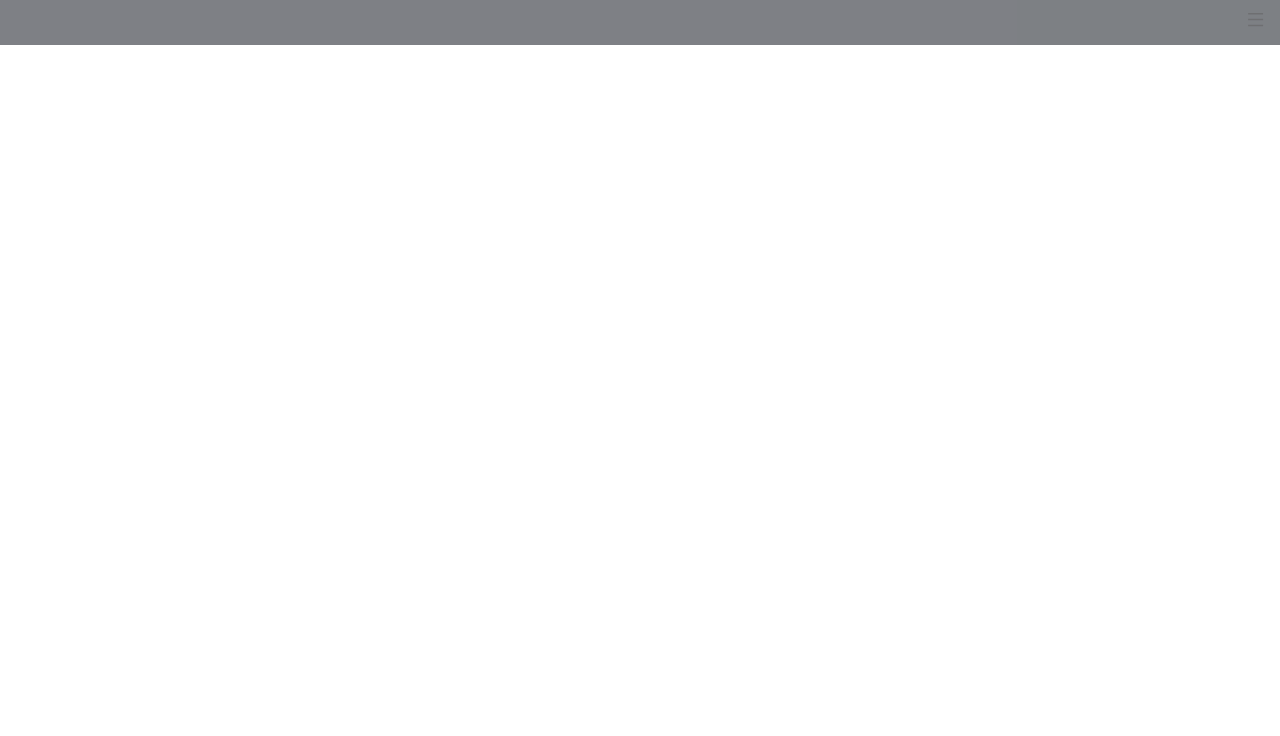
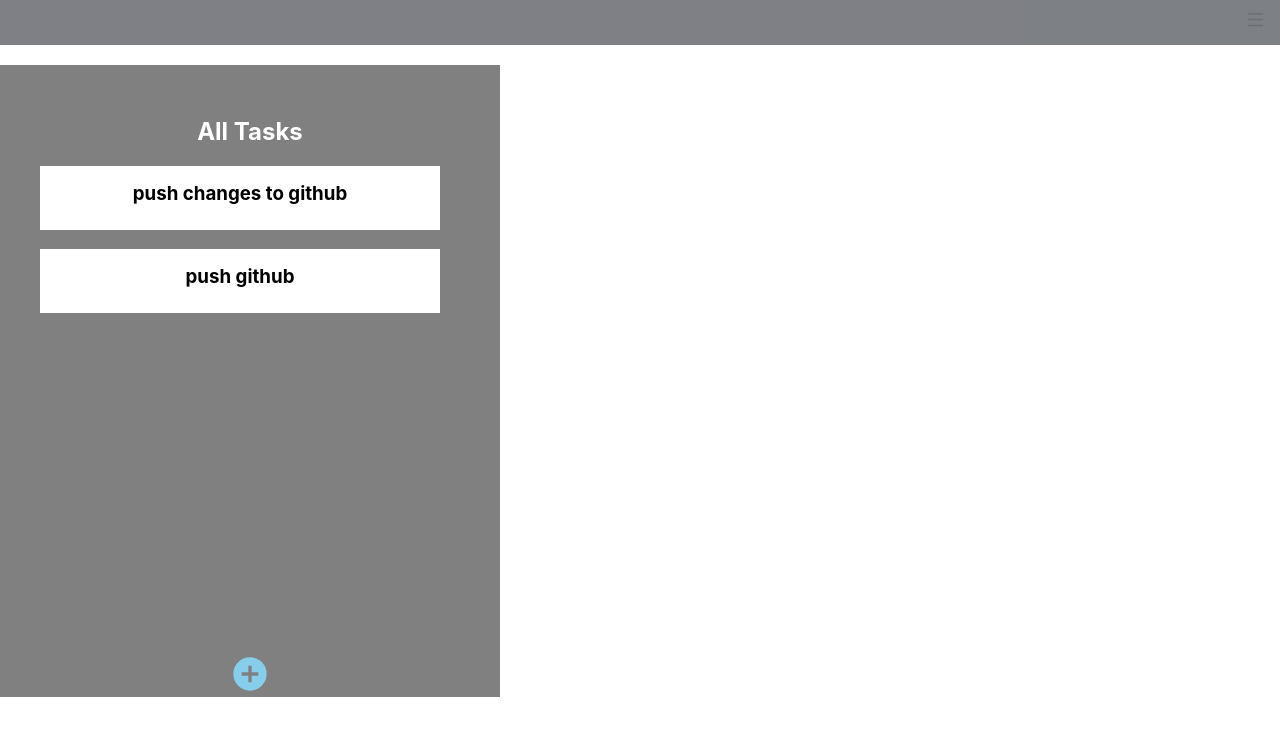
Before and after one commit to nancyzaky/Side-Project, a React (Create React App) app in the folder side-project/: page / in a window 1280 px wide. Shown: the top 736 px of the page. Built offline with nearby package versions, Linux system fonts and the light colour scheme; data requests are answered from the project's data file.

Commit message:
ToDo List

```diff
--- /dev/null
+++ b/side-project/db.json
@@ -0,0 +1,6 @@
+{
+  "to_do": [
+    { "id": 1, "text": "push changes to github" },
+    { "id": 2, "text": "push  github" }
+  ]
+}
--- a/side-project/src/App.js
+++ b/side-project/src/App.js
@@ -1,10 +1,25 @@
-import './App.css';
-import HeaderBar from './components/HeaderBar';
+import "./App.css";
+import React, { useState, useEffect } from "react";
+import HeaderBar from "./components/HeaderBar";
+import Todo from "./components/Todo";
 
 function App() {
+  const [todo, setToDo] = useState([]);
+  const fetchUrl = () => {
+    fetch("http://localhost:3000/to_do")
+      .then((resp) => resp.json())
+      .then((data) => {
+        console.log(data);
+        setToDo(data);
+      });
+  };
+  useEffect(() => {
+    fetchUrl();
+  }, []);
   return (
     <div>
       <HeaderBar />
+      <Todo todo={todo} />
     </div>
   );
 }
--- /dev/null
+++ b/side-project/src/components/Item.js
@@ -0,0 +1,11 @@
+import React from "react";
+
+const Item = ({ text }) => {
+  return (
+    <li style={{ backgroundColor: "white", width: "25rem", height: "4rem" }}>
+      <h3 style={{ color: "black", paddingTop: "1rem" }}>{text}</h3>
+    </li>
+  );
+};
+
+export default Item;
--- /dev/null
+++ b/side-project/src/components/Todo.js
@@ -0,0 +1,32 @@
+import React, { useState } from "react";
+import { RiAddCircleFill } from "react-icons/ri";
+import Item from "./Item.js";
+
+const Todo = ({ todo }) => {
+  const [modal, setModal] = useState(false);
+  const addButton = () => {
+    setModal(!modal);
+  };
+  return (
+    <div className="Todo_main">
+      <div>
+        <h2>All Tasks</h2>
+      </div>
+      <div className="modal"></div>
+      <ul>
+        {todo.map((item) => {
+          return <Item key={item.id} {...item} />;
+        })}
+      </ul>
+      <span>
+        <RiAddCircleFill
+          style={{ marginTop: "65%" }}
+          className="add_btn"
+          onClick={addButton}
+        />
+      </span>
+    </div>
+  );
+};
+
+export default Todo;
--- a/side-project/src/index.css
+++ b/side-project/src/index.css
@@ -1,13 +1,61 @@
 body {
   margin: 0;
-  font-family: -apple-system, BlinkMacSystemFont, 'Segoe UI', 'Roboto', 'Oxygen',
-    'Ubuntu', 'Cantarell', 'Fira Sans', 'Droid Sans', 'Helvetica Neue',
+  font-family: -apple-system, BlinkMacSystemFont, "Segoe UI", "Roboto", "Oxygen",
+    "Ubuntu", "Cantarell", "Fira Sans", "Droid Sans", "Helvetica Neue",
     sans-serif;
   -webkit-font-smoothing: antialiased;
   -moz-osx-font-smoothing: grayscale;
 }
 
 code {
-  font-family: source-code-pro, Menlo, Monaco, Consolas, 'Courier New',
+  font-family: source-code-pro, Menlo, Monaco, Consolas, "Courier New",
     monospace;
 }
+
+.Todo_main {
+  margin-top: 20px;
+  padding-top: 2rem;
+  width: 500px;
+  height: 600px;
+  background-color: grey;
+  align-items: center;
+  text-align: center;
+  color: white;
+  position: fixed;
+  margin-bottom: 2rem;
+  /* padding-bottom: 2rem; */
+}
+
+.modal {
+  background-color: black;
+  height: 60px;
+  width: 40px;
+  padding: 2rem 2rem;
+  display: none;
+}
+.modal .display {
+  display: block;
+}
+.add_btn {
+  font-size: 40px;
+  color: rgb(135, 206, 235);
+  border: none;
+  border-radius: 30%;
+}
+.todo_btn_cont {
+  background-color: white;
+  box-shadow: none;
+  margin-top: 70%;
+  text-decoration: none;
+  position: fixed;
+}
+
+.todo_item {
+  height: 9px;
+  width: 14px;
+  background-color: white;
+}
+
+li {
+  list-style: none;
+}
```
